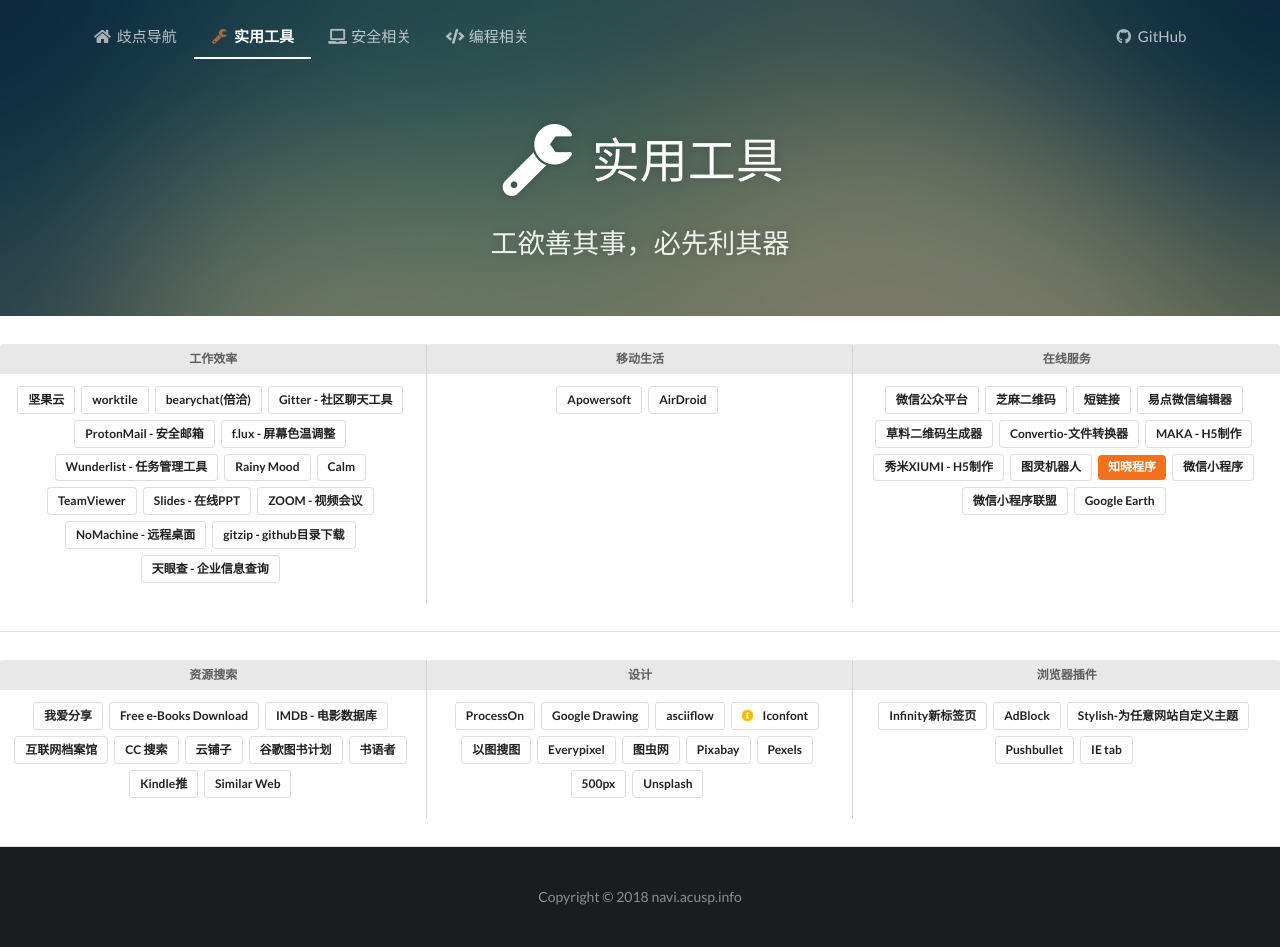
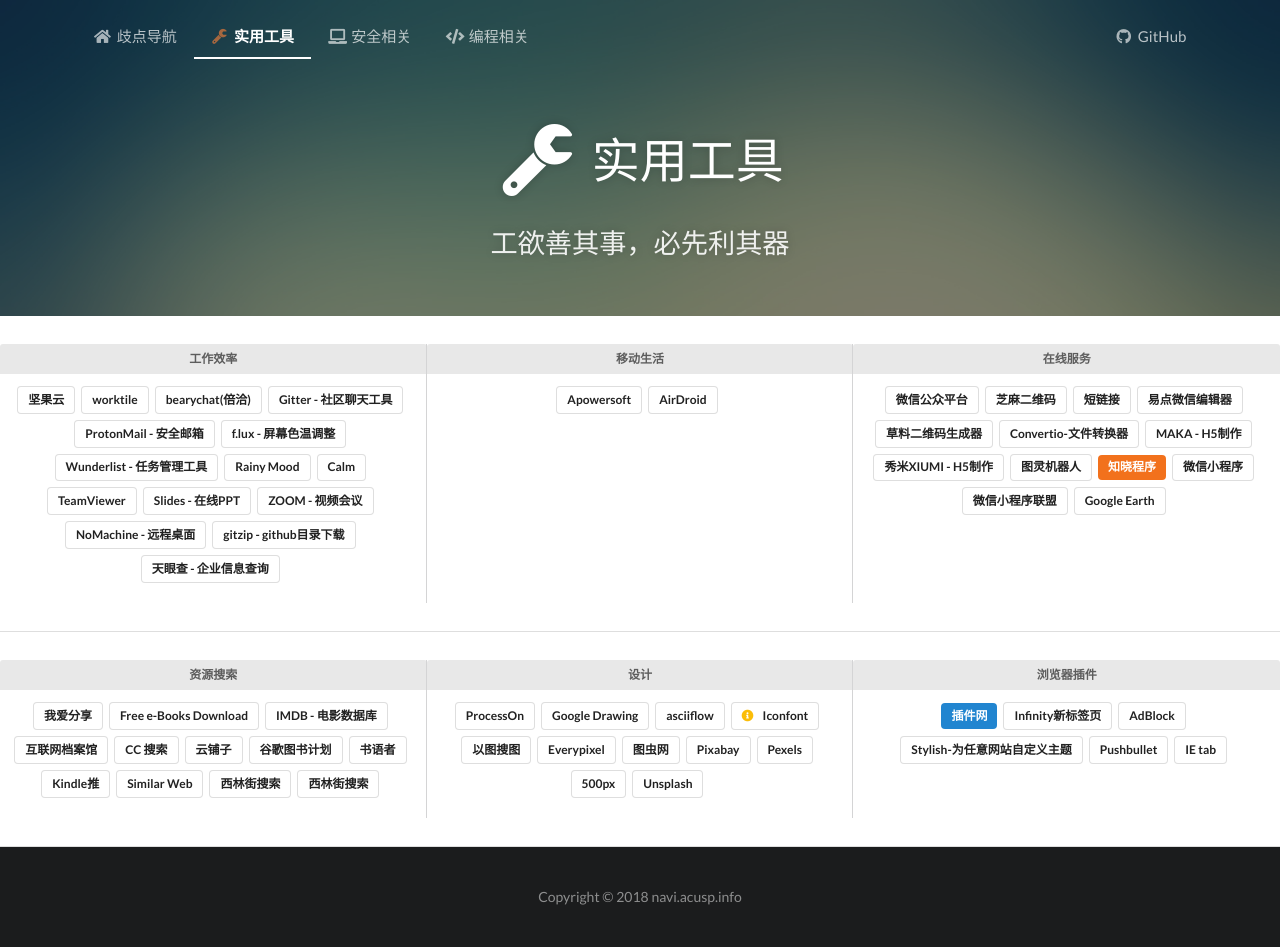
Before and after one commit to acusp/AC-Navi, a Jekyll site: the page built from tool/index.html, in a window 1280 px wide. Built offline with Jekyll 4.4.1, drawn with Linux system fonts in a browser that asks for light colours; comment, search, counter and statistics services are not loaded.

Commit message:
Add some search tools

```diff
--- a/_data/tool_links.yml
+++ b/_data/tool_links.yml
@@ -173,6 +173,14 @@
       style: basic
       url: https://www.similarweb.com/
 
+    - name: 西林街搜索
+      style: basic
+      url: http://www.xilinjie.com/
+
+    - name: 西林街搜索
+      style: basic
+      url: http://www.xilinjie.com/
+
   - category: 设计
     links:
     - name: ProcessOn
@@ -222,6 +230,10 @@
 
   - category: 浏览器插件
     links:
+    - name: 插件网
+      style: blue
+      url: http://www.cnplugins.com/
+
     - name: Infinity新标签页
       style: basic
       url: https://chrome.google.com/webstore/detail/infinity-new-tab/dbfmnekepjoapopniengjbcpnbljalfg?hl=zh-CN
```
